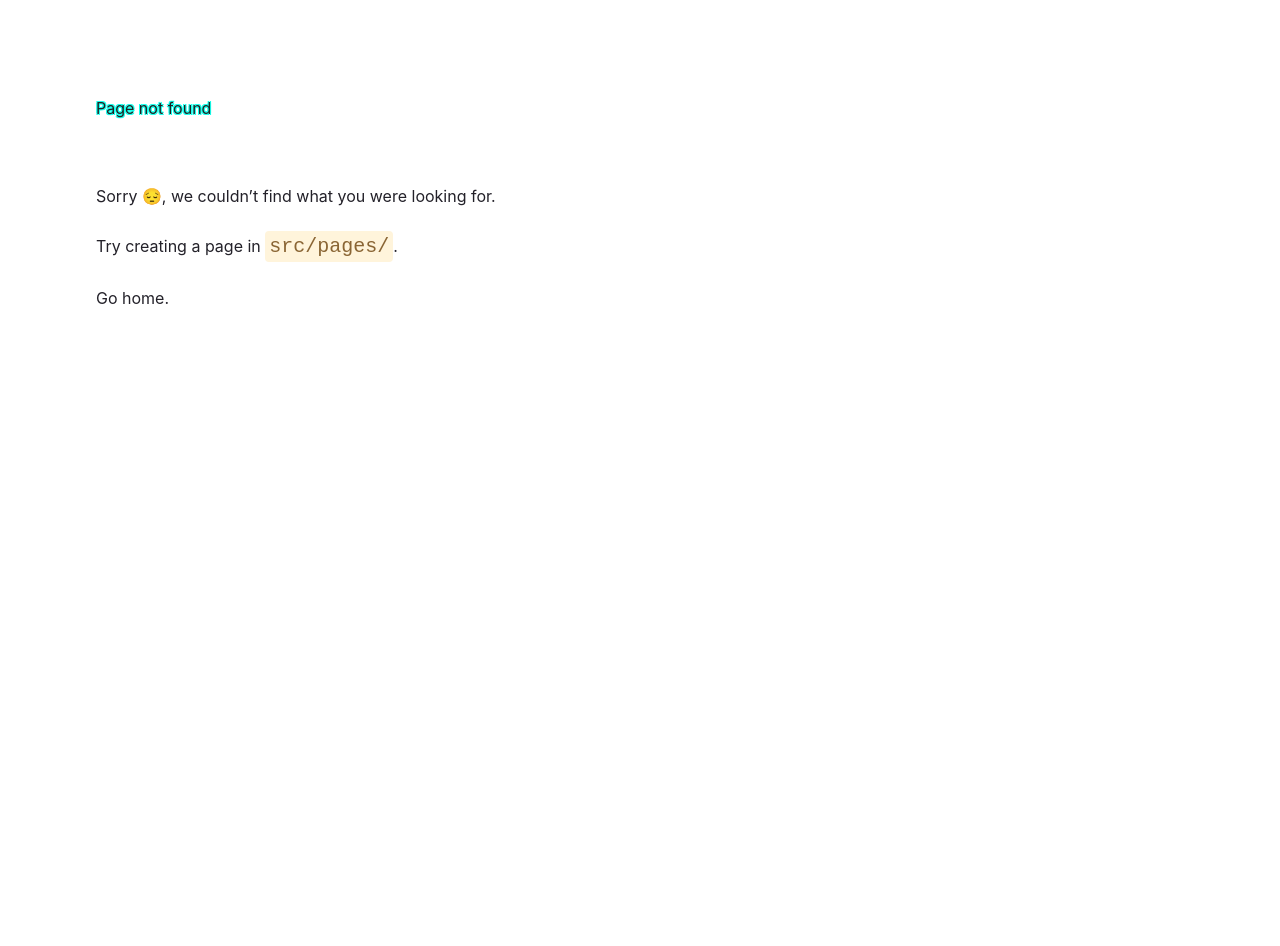
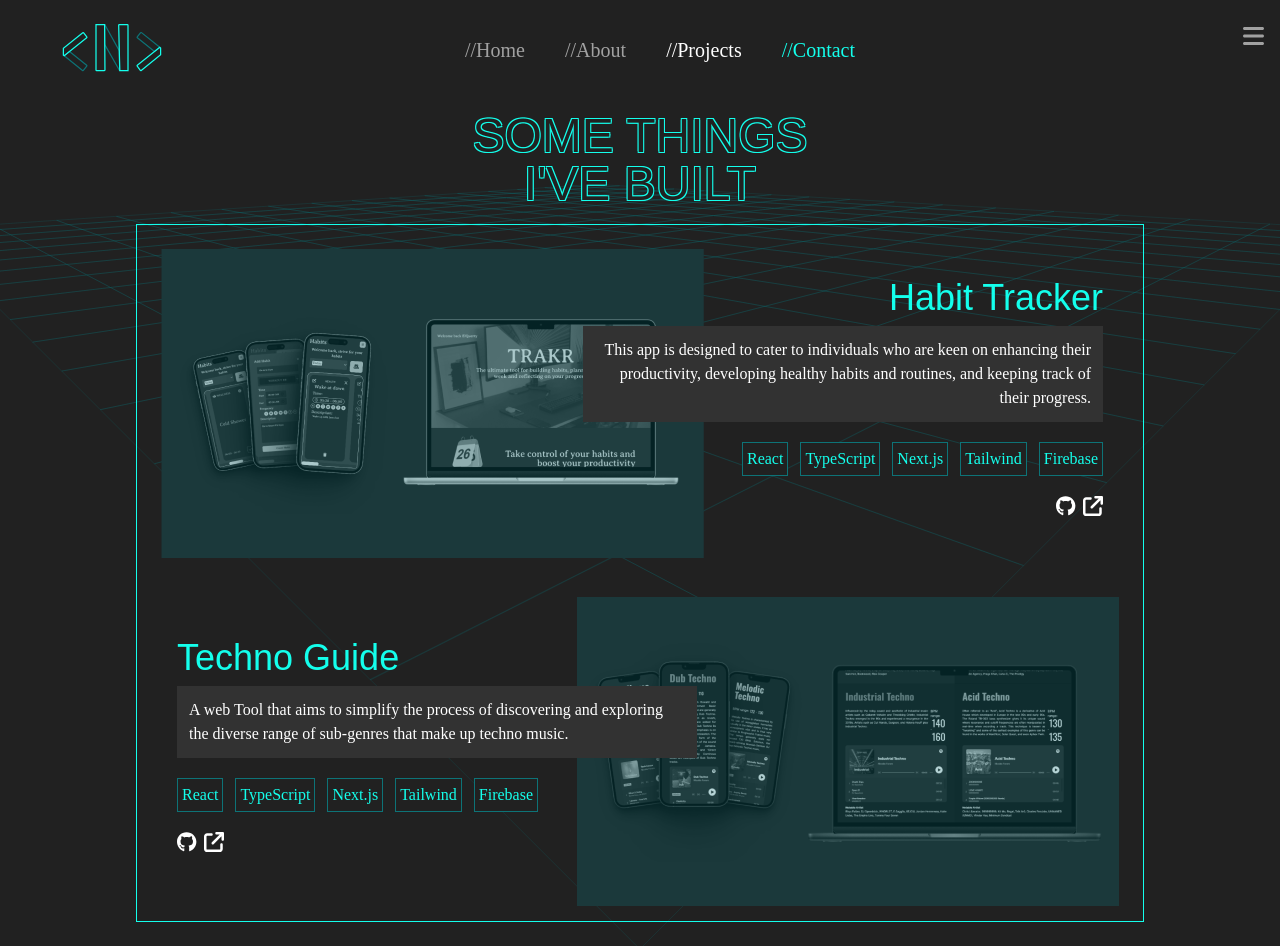
Before and after one commit to nsforero10/nicodev, a Gatsby site: page /projects in a window 1280 px wide. Before the commit this address had no page. Before the commit the page ends 800 px from the top, so only its background shows below. Built offline with nearby package versions, Linux system fonts and the light colour scheme; Gatsby itself is replaced by a stand-in of ours.

Commit message:
[Feat] Add projects page and fontawesome icons

```diff
--- a/package.json
+++ b/package.json
@@ -16,6 +16,10 @@
     "typecheck": "tsc --noEmit"
   },
   "dependencies": {
+    "@fortawesome/fontawesome-svg-core": "^6.4.2",
+    "@fortawesome/free-brands-svg-icons": "^6.4.2",
+    "@fortawesome/free-solid-svg-icons": "^6.4.2",
+    "@fortawesome/react-fontawesome": "^0.2.0",
     "autoprefixer": "^10.4.14",
     "eslint": "^7.32.0",
     "gatsby": "^5.11.0",
--- a/src/components/Backdrop.tsx
+++ b/src/components/Backdrop.tsx
@@ -2,15 +2,17 @@ import * as React from "react";
 
 interface BackdropProps {
   open: boolean;
+  onClose: () => void;
   children?: React.ReactNode;
 }
-export default function Backdrop({ open, children }: BackdropProps) {
+export default function Backdrop({ open, onClose, children }: BackdropProps) {
   return (
     <div
       className={`fixed top-0 left-0 w-full h-full bg-black bg-opacity-80 z-10 flex flex-col justify-center items-center transition-transform duration-300 ${
         open ? "translate-y-0" : "-translate-y-full"
       }
       `}
+      onClick={onClose}
     >
       {children}
     </div>
--- a/src/components/ContactForm.tsx
+++ b/src/components/ContactForm.tsx
@@ -1,5 +1,7 @@
 import * as React from "react";
 import Backdrop from "./Backdrop";
+import { FontAwesomeIcon } from "@fortawesome/react-fontawesome";
+import { faX } from "@fortawesome/free-solid-svg-icons";
 
 interface ContactFormProps {
   open: boolean;
@@ -8,13 +10,13 @@ interface ContactFormProps {
 
 export default function ContactForm({ open, onClose }: ContactFormProps) {
   return (
-    <Backdrop open={open}>
+    <Backdrop open={open} onClose={onClose}>
       <div
         className={`flex flex-col z-50 bg-gray bg-center bg-no-repeat bg-cover text-teal w-3/4 max-w-3xl min-w-[320px] p-8`}
       >
         <div className="w-full flex justify-end">
           <button className="static right-4" onClick={onClose}>
-            X
+            <FontAwesomeIcon icon={faX} />
           </button>
         </div>
         <form
--- a/src/components/Drawer.tsx
+++ b/src/components/Drawer.tsx
@@ -10,7 +10,7 @@ interface DrawerProps {
 export default function Drawer({ open, onClose, children }: DrawerProps) {
   return (
     <>
-      <Backdrop open={open} />
+      <Backdrop open={open} onClose={onClose} />
       <div
         className={`fixed w-80 h-full top-0 right-0 flex flex-col bg-teal pt-14 px-4 transform transition-transform duration-500 delay-150 z-20 ${
           open ? "translate-x-0" : "translate-x-full"
--- a/src/components/NavBar.tsx
+++ b/src/components/NavBar.tsx
@@ -1,8 +1,10 @@
 import * as React from "react";
 import NIconOutline from "../assets/n-logo-outline.svg";
 import Drawer from "./Drawer";
-import { HeadFC, Link } from "gatsby";
+import { Link } from "gatsby";
 import ContactForm from "./ContactForm";
+import { FontAwesomeIcon } from "@fortawesome/react-fontawesome";
+import { faBars } from "@fortawesome/free-solid-svg-icons";
 
 interface NavBarProps {
   currentPage: "home" | "about" | "projects";
@@ -31,14 +33,14 @@ export default function NavBar({ currentPage }: NavBarProps) {
         >
           //About
         </Link>
-        {/* <Link
+        <Link
           to="/projects"
           className={`${
             currentPage == "projects" && "text-white"
           } hidden md:block`}
         >
           //Projects
-        </Link> */}
+        </Link>
         <button
           className="text-teal hidden md:block"
           onClick={() => setShowContactForm(true)}
@@ -46,17 +48,17 @@ export default function NavBar({ currentPage }: NavBarProps) {
           //Contact
         </button>
         <button
-          className="block  absolute top-6 right-4 rounded-full border border-dark-teal text-teal w-8 h-8 font-bold"
+          className="block  absolute top-6 right-4 "
           onClick={() => setShowDrawer(true)}
         >
-          i
+          <FontAwesomeIcon className="text-2xl" icon={faBars} />
         </button>
       </nav>
       <Drawer open={showDrawer} onClose={() => setShowDrawer(false)}>
         <div className="flex flex-col gap-4 text-black text-xl">
           <Link to="/">//Home</Link>
           <Link to="/about">//About</Link>
-          {/* <Link to="/projects">//Projects</Link> */}
+          <Link to="/projects">//Projects</Link>
           <button
             className="text-left"
             onClick={() => {
--- /dev/null
+++ b/src/components/ProjectSection.tsx
@@ -0,0 +1,56 @@
+import { faGithub, faGithubAlt } from "@fortawesome/free-brands-svg-icons";
+import { faArrowUpRightFromSquare } from "@fortawesome/free-solid-svg-icons";
+import { FontAwesomeIcon } from "@fortawesome/react-fontawesome";
+import { Link } from "gatsby";
+import * as React from "react";
+
+interface ProjectSectionProps {
+  project: Project;
+  position: "left" | "right";
+}
+
+export default function ProjectSection({
+  project,
+  position,
+}: ProjectSectionProps) {
+  const positionClass =
+    position === "left"
+      ? "md:flex-row md:text-right"
+      : "md:flex-row-reverse md:text-left";
+  return (
+    <div className={`flex justify-between ${positionClass} min-h-[300px]`}>
+      <img
+        src={project.image}
+        className="hidden md:block absolute h-300 w-auto z-[1]"
+      />
+      <div
+        className={`flex flex-col justify-center ${
+          position == "right" ? "md:items-start" : "md:items-end"
+        } grow z-[2] w-min bg-dark-teal-50 md:bg-transparent gap-2 p-4`}
+      >
+        <h2 className={`font-display text-4xl text-teal`}>{project.name}</h2>
+        <div className=" p-3 bg-gray  max-w-prose">
+          <p className="text-base font-thin ">{project.description}</p>
+        </div>
+        <div className=" flex flex-wrap gap-3 py-3 text-teal font-light">
+          {project.stack.map((tech) => (
+            <span className="bg-black border border-solid border-dark-teal p-1">
+              {tech}
+            </span>
+          ))}
+        </div>
+        <div className="flex gap-2">
+          <Link to={project.links.github} target="_blank">
+            <FontAwesomeIcon className="text-xl" icon={faGithub} />
+          </Link>
+          <Link to={project.links.live} target="_blank">
+            <FontAwesomeIcon
+              className="text-xl"
+              icon={faArrowUpRightFromSquare}
+            />
+          </Link>
+        </div>
+      </div>
+    </div>
+  );
+}
--- a/src/pages/about.tsx
+++ b/src/pages/about.tsx
@@ -1,7 +1,7 @@
 import * as React from "react";
 import NavBar from "../components/NavBar";
 import ContactForm from "../components/ContactForm";
-import { HeadFC } from "gatsby";
+import { HeadFC, PageProps } from "gatsby";
 
 export const Head: HeadFC = () => <title>Nico - Software engineer</title>;
 
@@ -16,7 +16,7 @@ const skills = [
   },
   {
     name: "TypeScript",
-    percentage: "w-[90%]",
+    percentage: "w-[85%]",
   },
   {
     name: "Node",
@@ -28,7 +28,7 @@ const skills = [
   },
   {
     name: "Next.js",
-    percentage: "w-[80%]",
+    percentage: "w-[75%]",
   },
   {
     name: "Responsive design",
@@ -40,14 +40,14 @@ const skills = [
   },
 ];
 
-const AboutPage = () => {
+const AboutPage: React.FC<PageProps> = () => {
   const [showContactForm, setShowContactForm] = React.useState(false);
   return (
     <>
-      <main className="flex flex-col items-center bg-black bg-about-pattern bg-no-repeat bg-cover min-h-screen">
+      <main className="flex flex-col items-center bg-black  min-h-screen">
         <NavBar currentPage="about" />
-        <section className="flex flex-col grow pt-24 w-full">
-          <h1 className="text-4xl font-display mt-4 text-center">ABOUT PAGE</h1>
+        <section className="flex flex-col grow pt-24 w-full max-w-[1440px] bg-about-pattern bg-no-repeat bg-center bg-fit bg-fixed">
+          <h1 className="text-5xl font-display mt-4 text-center">ABOUT PAGE</h1>
           <div className="flex flex-col-reverse lg:flex-row grow mx-8 my-4 p-8 border border-teal gap-12">
             <article className="flex flex-col flex-1 items-center justify-between grow">
               <p className="font-thin text-lg">
--- /dev/null
+++ b/src/pages/projects.tsx
@@ -0,0 +1,53 @@
+import * as React from "react";
+import type { HeadFC, PageProps } from "gatsby";
+import NavBar from "../components/NavBar";
+import ProjectSection from "../components/ProjectSection";
+
+export const Head: HeadFC = () => <title>Nico - Software engineer</title>;
+
+const projects = [
+  {
+    name: "Habit Tracker",
+    description:
+      "This app is designed to cater to individuals who are keen on enhancing their productivity, developing healthy habits and routines, and keeping track of their progress.",
+    stack: ["React", "TypeScript", "Next.js", "Tailwind", "Firebase"],
+    image: "/trakr-thumbnail.png",
+    links: {
+      github: "https://github.com/nsforero10/trakr-app",
+      live: "https://habitrakr.vercel.app/",
+    },
+  },
+  {
+    name: "Techno Guide",
+    description:
+      "A web Tool that aims to simplify the process of discovering and exploring the diverse range of sub-genres that make up techno music.",
+    stack: ["React", "TypeScript", "Next.js", "Tailwind", "Firebase"],
+    image: "/techno-guide-thumbnail.png",
+    links: {
+      github: "https://github.com/nsforero10/techno-guide-app",
+      live: "https://techno-guide.vercel.app/",
+    },
+  },
+];
+
+const ProjectsPage: React.FC<PageProps> = () => {
+  return (
+    <main className="flex flex-col items-center bg-black bg-projects-pattern bg-bottom bg-no-repeat bg-fit bg-fixed min-h-screen">
+      <NavBar currentPage="projects" />
+      <section className="flex flex-col grow pt-24 w-full max-w-5xl items-center p-2">
+        <h1 className="text-5xl font-display mt-4 text-center max-w-sm">
+          SOME THINGS I'VE BUILT
+        </h1>
+        <div className="flex flex-col mx-8 my-4 p-6  border border-teal gap-12 w-full">
+          {projects.map((project, index) => (
+            <ProjectSection
+              project={project}
+              position={index % 2 == 0 ? "left" : "right"}
+            />
+          ))}
+        </div>
+      </section>
+    </main>
+  );
+};
+export default ProjectsPage;
--- a/tailwind.config.js
+++ b/tailwind.config.js
@@ -21,6 +21,7 @@ module.exports = {
       plugins: [],
       backgroundImage: {
         "about-pattern": "url('/background-waves.svg')",
+        "projects-pattern": "url('/background-grid.svg')",
       },
     },
   },
```
Also changed, not shown: src/types.ts (+11 -0 lines), static/background-grid.svg (added), static/techno-guide-thumbnail.png (added), static/trakr-thumbnail.png (added), 1 other file.
